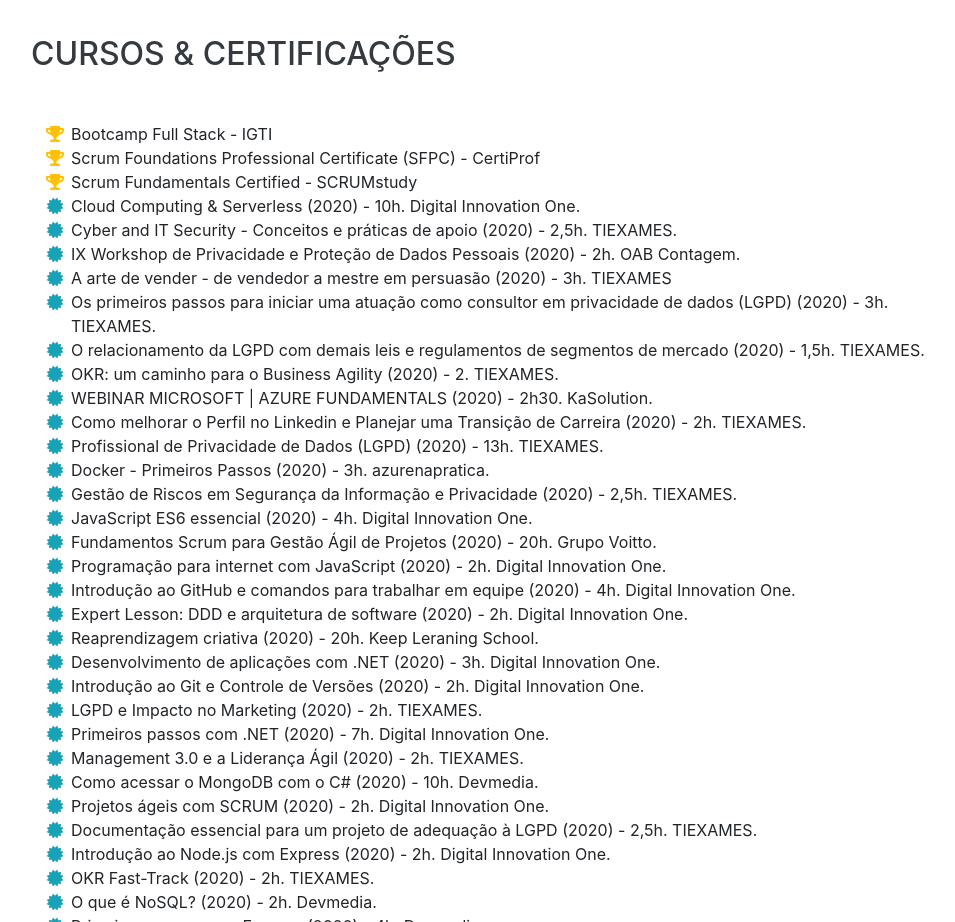
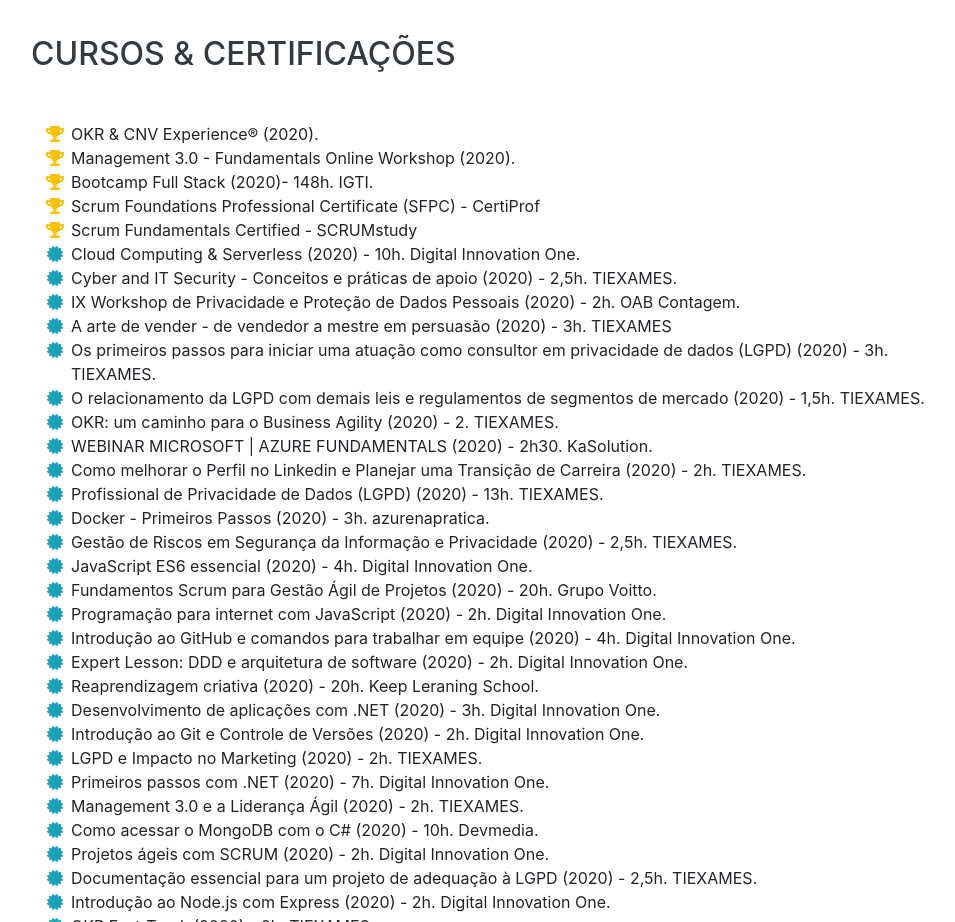
Before and after one commit to jpaalmeida/jpaalmeida.github.io, a website with bundled scripts: page index.html in a window 1280 px wide. Shown: the part 3400-4322 px from the top of the page, without its empty margins (289-1244 px from the left). Built offline with nearby package versions, Linux system fonts and the light colour scheme; a web font is replaced by a local one.

Commit message:
seventh commit - update course

```diff
--- a/index.html
+++ b/index.html
@@ -237,7 +237,17 @@
 
           <li>
             <i class="fa-li fa fa-trophy text-warning"></i>
-            Bootcamp Full Stack - IGTI
+            OKR & CNV Experience® (2020).
+          </li>
+
+          <li>
+            <i class="fa-li fa fa-trophy text-warning"></i>
+            Management 3.0 - Fundamentals Online Workshop (2020).
+          </li>
+
+          <li>
+            <i class="fa-li fa fa-trophy text-warning"></i>
+            Bootcamp Full Stack (2020)- 148h. IGTI.
           </li>
 
           <li>
```
